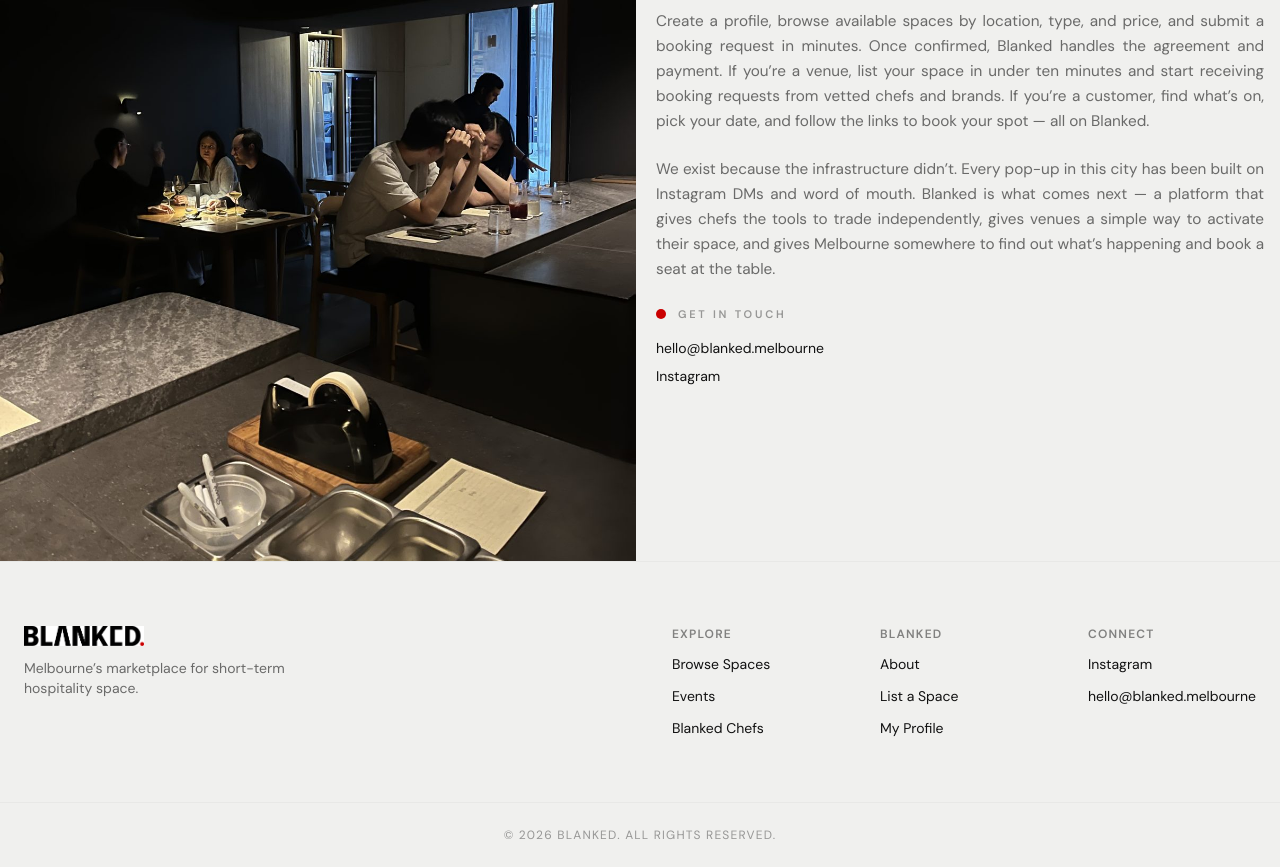
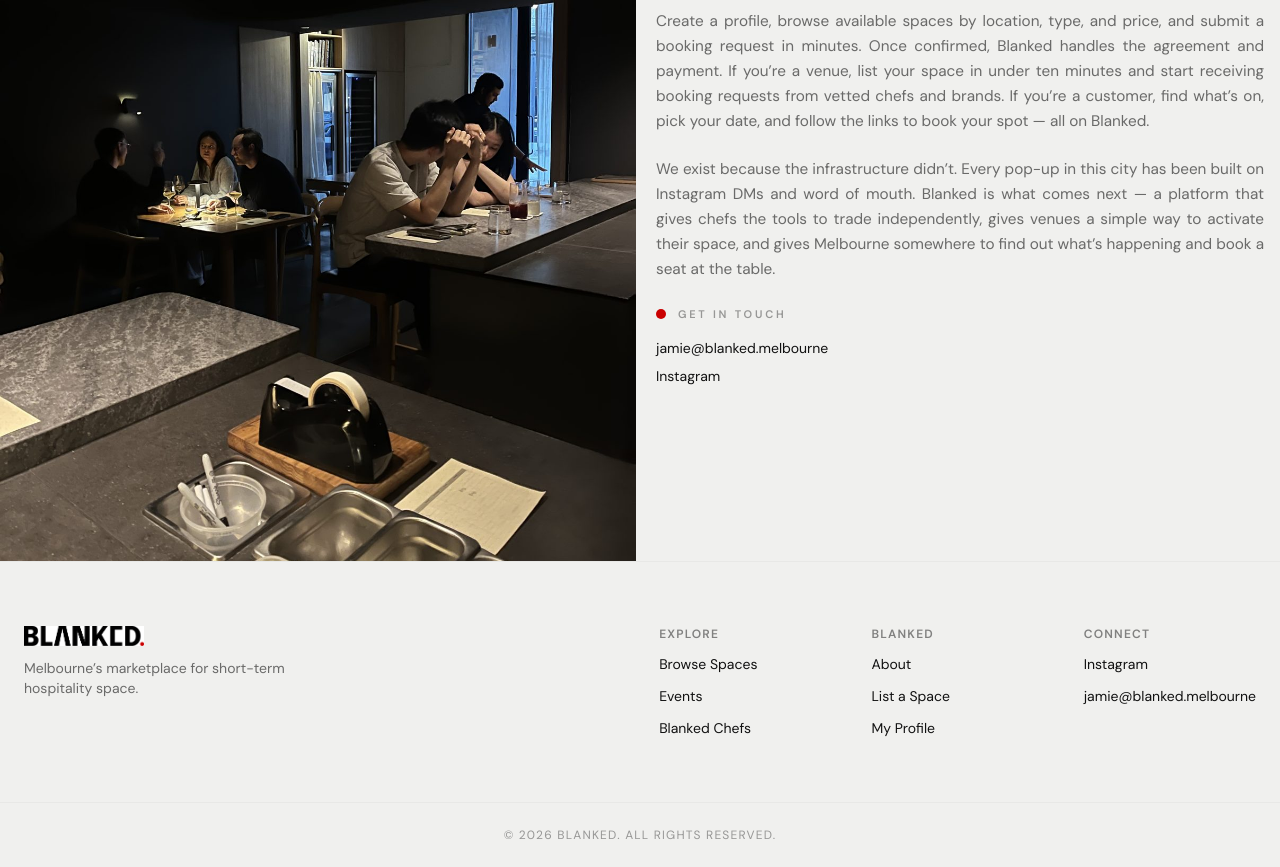
Before and after one commit to lukaapps/blanked, a Next.js app: page /about in a window 1280 px wide. Shown: the part 296-1163 px from the top of the page. Built offline with nearby package versions, Linux system fonts and the light colour scheme; no server answers.

Commit message:
Update contact email to jamie@blanked.melbourne

```diff
--- a/src/app/about/page.tsx
+++ b/src/app/about/page.tsx
@@ -56,10 +56,10 @@
           </div>
           <div className="mt-4 flex flex-col gap-2">
             <a
-              href="mailto:hello@blanked.melbourne"
+              href="mailto:jamie@blanked.melbourne"
               className="text-sm transition-colors hover:text-accent"
             >
-              hello@blanked.melbourne
+              jamie@blanked.melbourne
             </a>
             <a
               href="https://www.instagram.com/by.blanked/"
--- a/src/components/footer.tsx
+++ b/src/components/footer.tsx
@@ -69,8 +69,8 @@
             >
               Instagram
             </a>
-            <a href="mailto:hello@blanked.melbourne" className="text-sm hover:text-accent">
-              hello@blanked.melbourne
+            <a href="mailto:jamie@blanked.melbourne" className="text-sm hover:text-accent">
+              jamie@blanked.melbourne
             </a>
           </div>
         </div>
```
